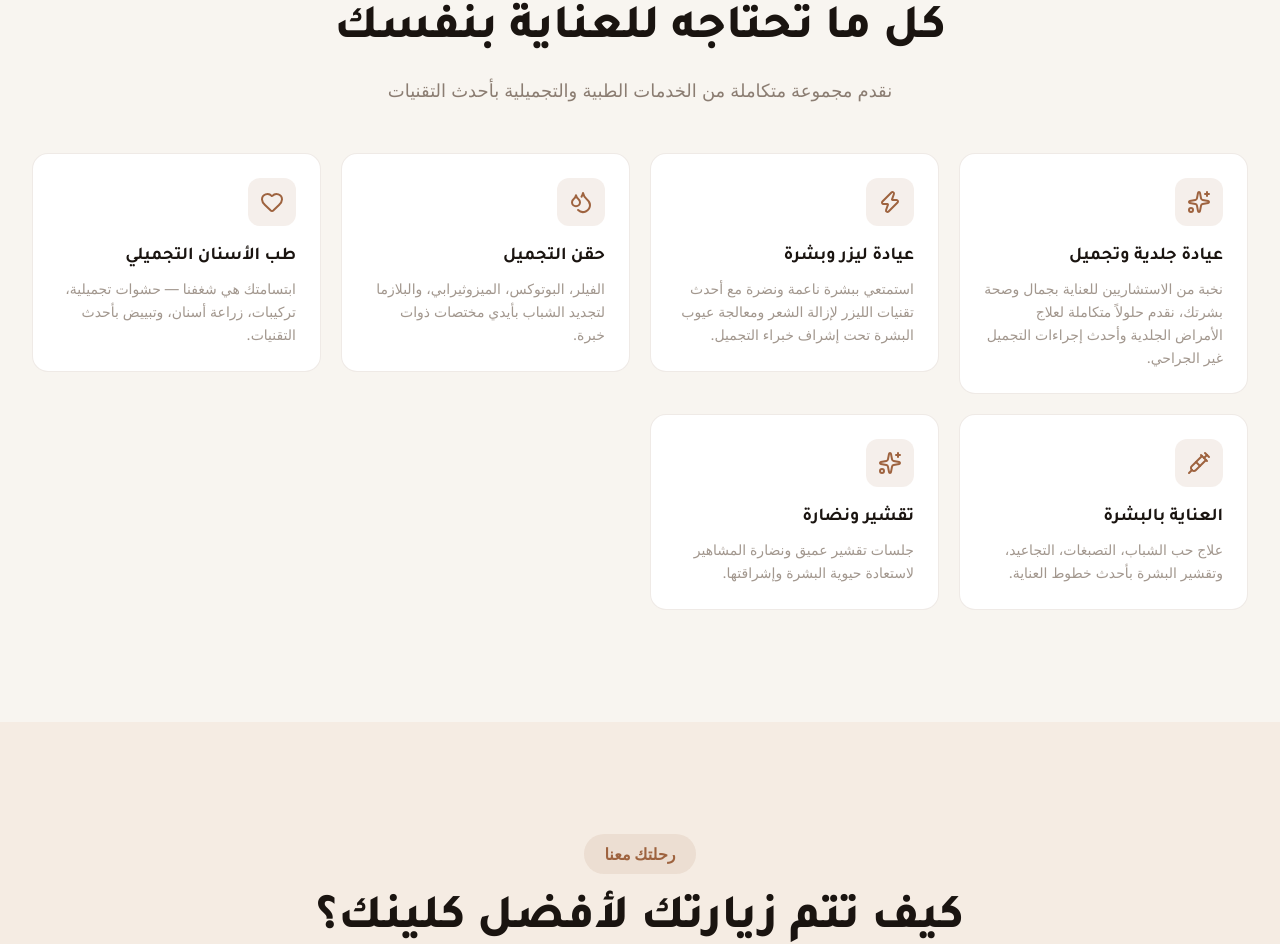
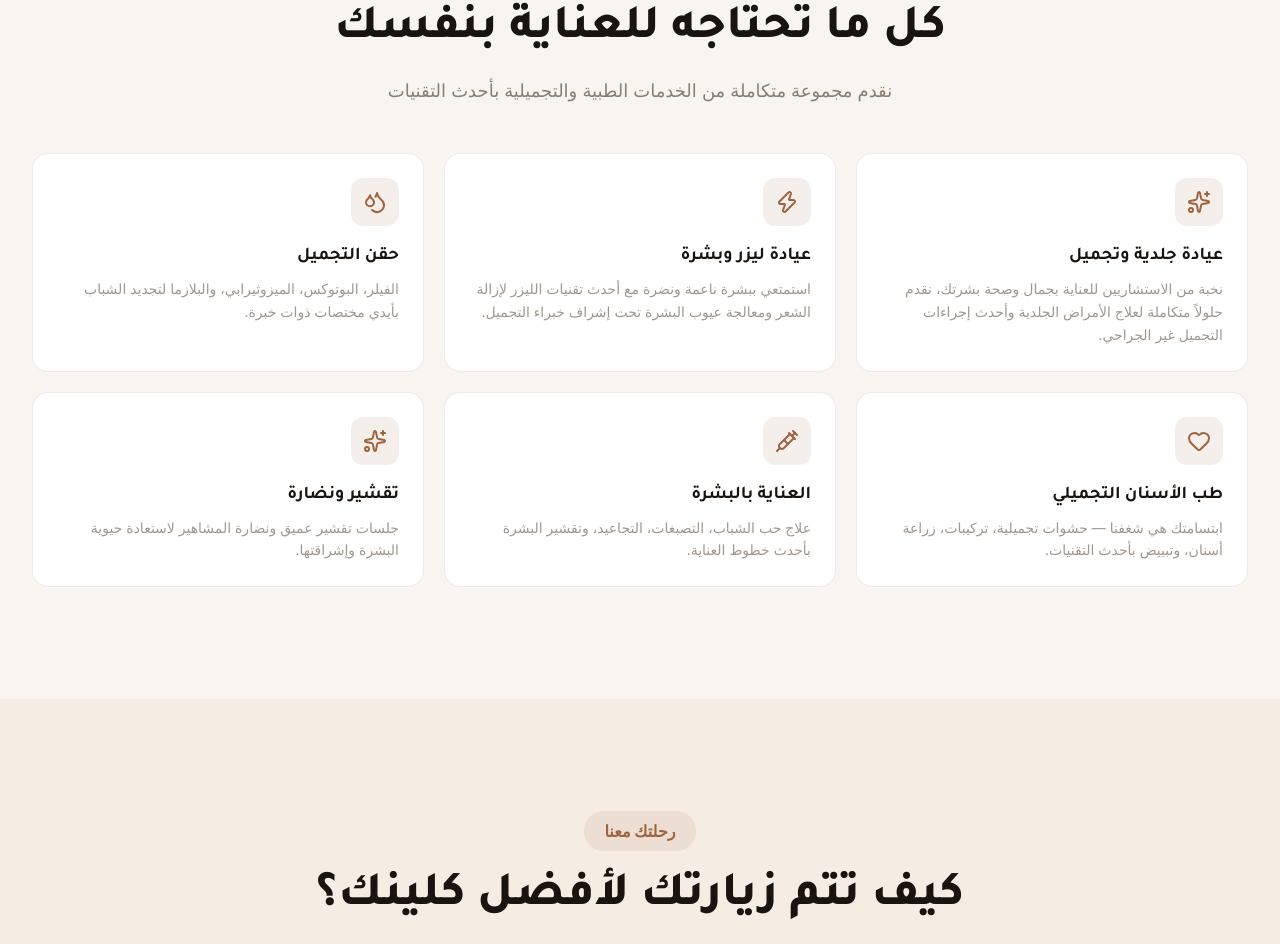
Before and after one commit to Aideed2215/Al-AFDHAL, a Next.js app: page / in a window 1280 px wide. Shown: the part 1277-2221 px from the top of the page. Built offline with nearby package versions, Linux system fonts and the light colour scheme.

Commit message:
تعديل شبكة الخدمات: 3x3 بدل 4+2، توحيد ارتفاع الكاردات

```diff
--- a/src/app/components/ServicesGrid.tsx
+++ b/src/app/components/ServicesGrid.tsx
@@ -71,7 +71,7 @@ export default function ServicesGrid() {
           initial="hidden"
           whileInView="show"
           viewport={{ once: true, margin: "-50px" }}
-          className="mt-12 grid gap-5 sm:grid-cols-2 lg:grid-cols-3 xl:grid-cols-4"
+          className="mt-12 grid gap-5 sm:grid-cols-2 lg:grid-cols-3"
         >
           {services.map((service, i) => {
             const Icon = service.icon;
@@ -79,7 +79,7 @@ export default function ServicesGrid() {
               <motion.div key={i} variants={item}>
                 <Link
                   href={`/services/${service.slug}`}
-                  className="group block rounded-2xl border border-border/60 bg-white p-6 transition-all duration-200 hover:-translate-y-1.5 hover:shadow-lg hover:shadow-primary/5 hover:border-primary/20"
+                  className="group flex flex-col h-full rounded-2xl border border-border/60 bg-white p-6 transition-all duration-200 hover:-translate-y-1.5 hover:shadow-lg hover:shadow-primary/5 hover:border-primary/20"
                 >
                   <div className="mb-4 flex h-12 w-12 items-center justify-center rounded-xl bg-primary/10 text-primary transition-all duration-200 group-hover:bg-primary group-hover:text-white">
                     <Icon size={24} />
@@ -87,7 +87,7 @@ export default function ServicesGrid() {
                   <h3 className="text-lg font-bold font-heading text-text-primary">
                     {service.title}
                   </h3>
-                  <p className="mt-2 text-sm text-text-secondary/80 leading-relaxed">
+                  <p className="mt-2 grow text-sm text-text-secondary/80 leading-relaxed">
                     {service.description}
                   </p>
                 </Link>
```
